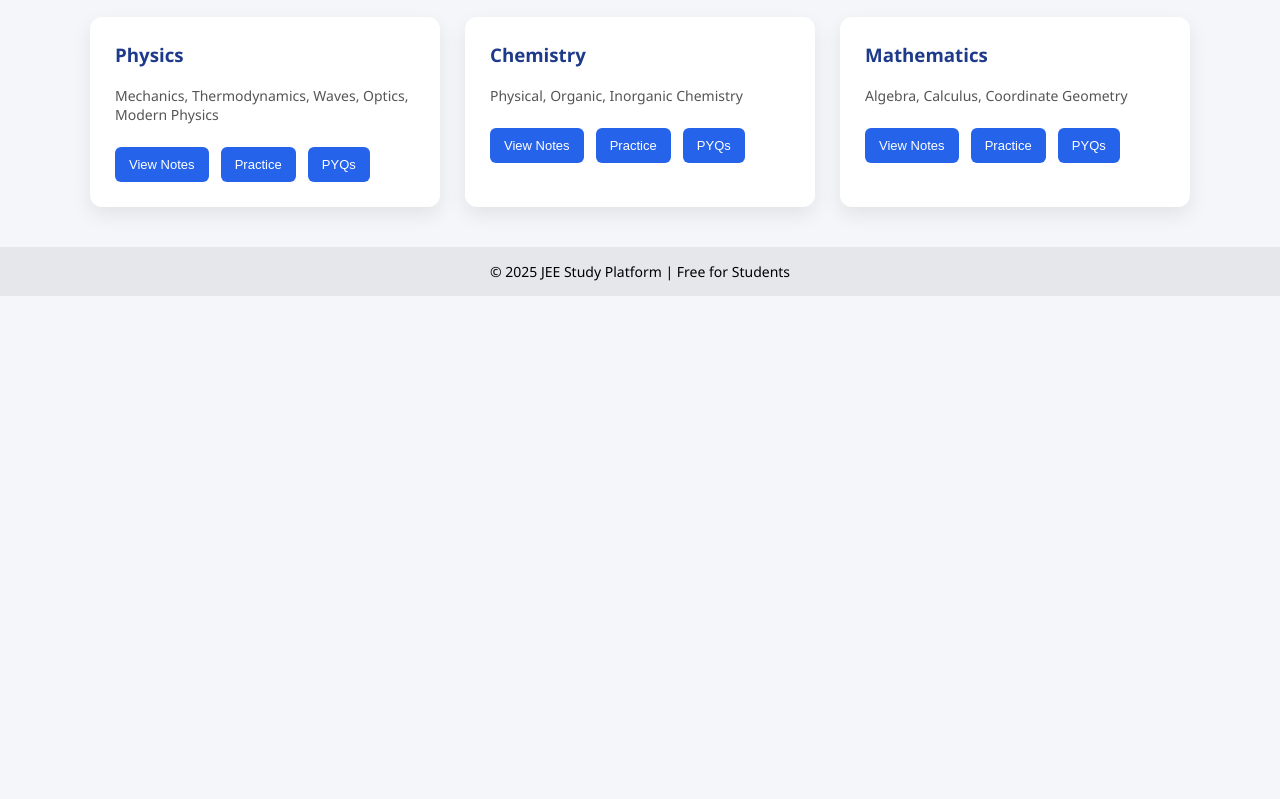
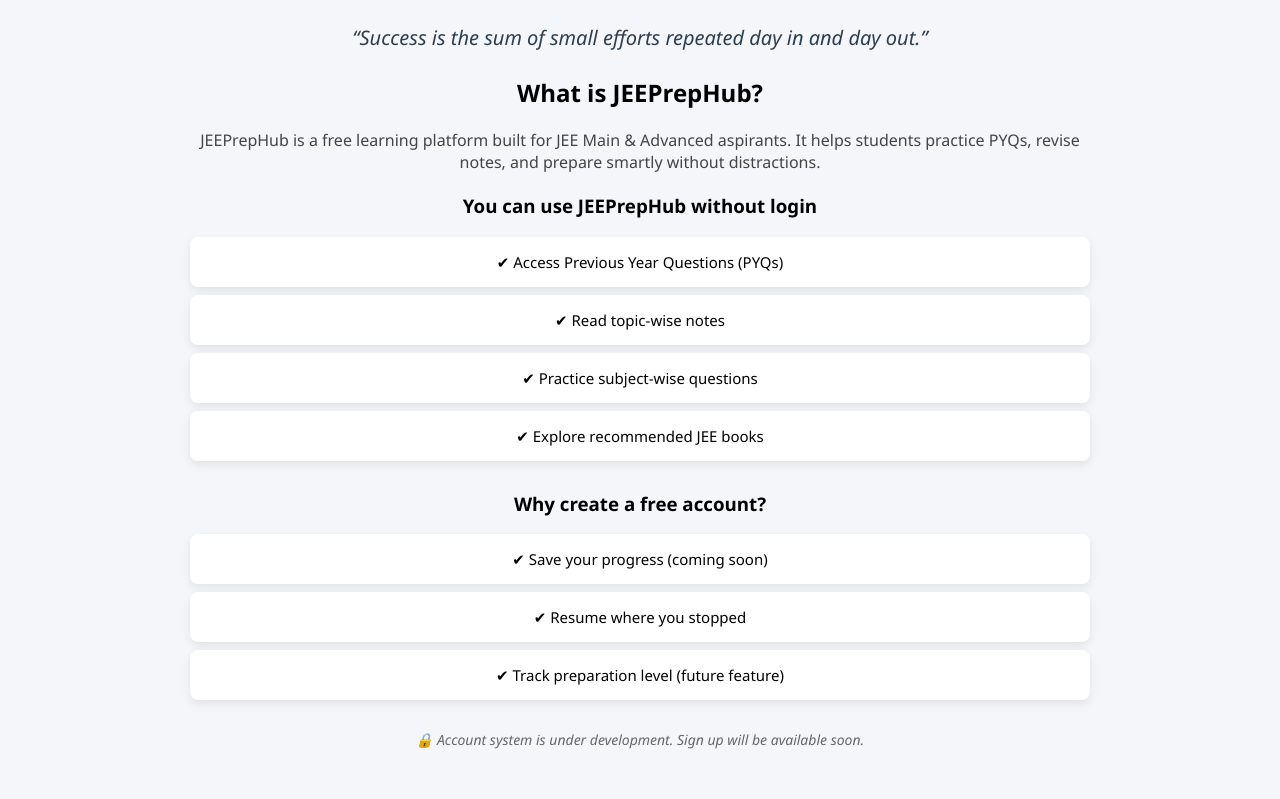
Before and after one commit to jeeprephub/jee-prep-hub, a plain HTML site: page index.html in a window 1280 px wide. Shown: the part 301-1100 px from the top of the page. Before the commit the page ends 800 px from the top, so only its background shows below. Drawn offline with Linux system fonts and the light colour scheme.

Commit message:
Update homepage content and add JEEPrepHub introduction

```diff
--- a/index.html
+++ b/index.html
@@ -4,7 +4,78 @@
 <meta charset="UTF-8">
 <title>JEE Mains & Advanced | Free Study Platform</title>
 
-<style>ul {
+<style>
+    .subjects-container {
+  display: flex;
+  gap: 25px;
+  justify-content: center;
+  flex-wrap: wrap;
+  margin-top: 30px;
+}
+    .subject-card button {
+  background: #2563eb;
+  color: white;
+  border: none;
+  padding: 8px 12px;
+  border-radius: 6px;
+  font-size: 13px;
+  cursor: pointer;
+}
+
+.subject-card button:hover {
+  background: #1d4ed8;
+}
+    .subject-card {
+  background: #ffffff;
+  border-radius: 12px;
+  padding: 20px;
+  width: 260px;
+  box-shadow: 0 8px 20px rgba(0,0,0,0.08);
+  transition: transform 0.2s ease, box-shadow 0.2s ease;
+}
+
+.subject-card:hover {
+  transform: translateY(-5px);
+  box-shadow: 0 12px 28px rgba(0,0,0,0.12);
+}
+    .signup-note {
+  margin-top: 10px;
+  font-size: 14px;
+  color: #666;
+  text-align: center;
+  font-style: italic;
+}
+.intro-section {
+  max-width: 900px;
+  margin: 40px auto;
+  padding: 20px;
+  text-align: center;
+}
+
+.quote {
+  font-size: 20px;
+  font-style: italic;
+  color: #2c3e50;
+  margin-bottom: 25px;
+}
+
+.intro-text {
+  font-size: 16px;
+  color: #444;
+  margin-bottom: 20px;
+}
+
+.features {
+  list-style: none;
+  padding: 0;
+  margin: 15px 0 30px;
+}
+
+.features li {
+  margin: 8px 0;
+  font-size: 15px;
+}
+ul {
   list-style: none;
   padding: 0;
 }
@@ -124,9 +195,40 @@
   </nav>
 </header>
 <section>
+   <section class="intro-section">
+  <p class="quote">
+    “Success is the sum of small efforts repeated day in and day out.”
+  </p>
+
+  <h2>What is JEEPrepHub?</h2>
+  <p class="intro-text">
+    JEEPrepHub is a free learning platform built for JEE Main & Advanced aspirants.
+    It helps students practice PYQs, revise notes, and prepare smartly
+    without distractions.
+  </p>
+
+  <h3>You can use JEEPrepHub without login</h3>
+  <ul class="features">
+    <li>✔ Access Previous Year Questions (PYQs)</li>
+    <li>✔ Read topic-wise notes</li>
+    <li>✔ Practice subject-wise questions</li>
+    <li>✔ Explore recommended JEE books</li>
+  </ul>
+
+  <h3>Why create a free account?</h3>
+  <ul class="features">
+    <li>✔ Save your progress (coming soon)</li>
+    <li>✔ Resume where you stopped</li>
+    <li>✔ Track preparation level (future feature)</li>
+  </ul>
+
+  <p class="signup-note">
+  🔒 Account system is under development. Sign up will be available soon.
+</p>
+</section>
     <h2>Subjects</h2>
 
-    <div class="subjects">
+    <div class="subjects-container">
 
         <div class="card">
             <h3>Physics</h3>
```
